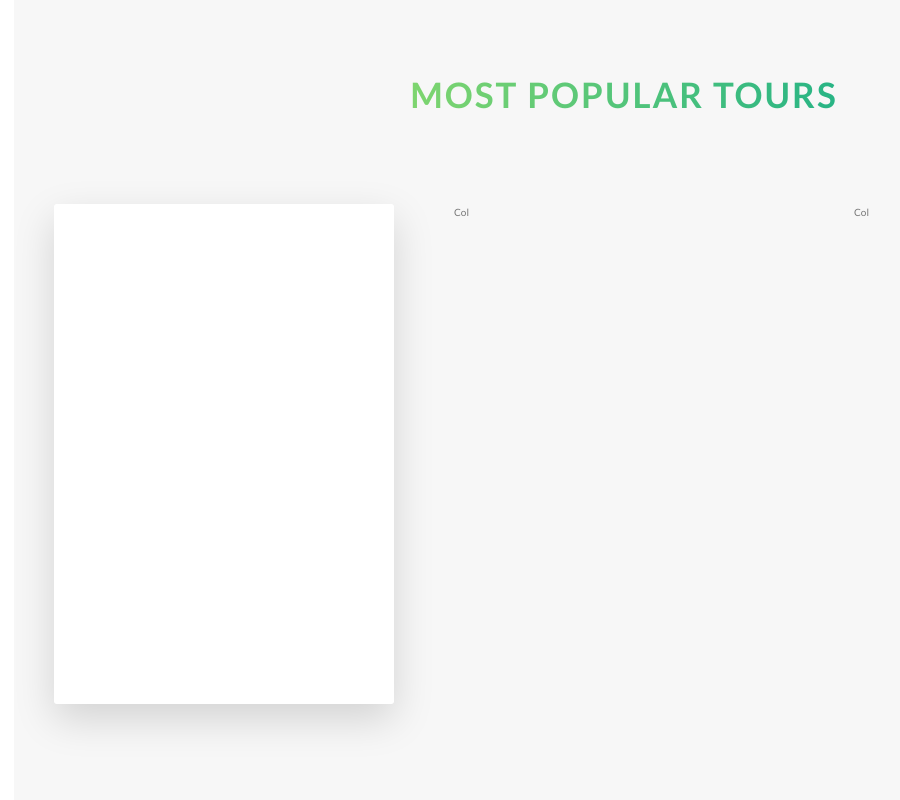
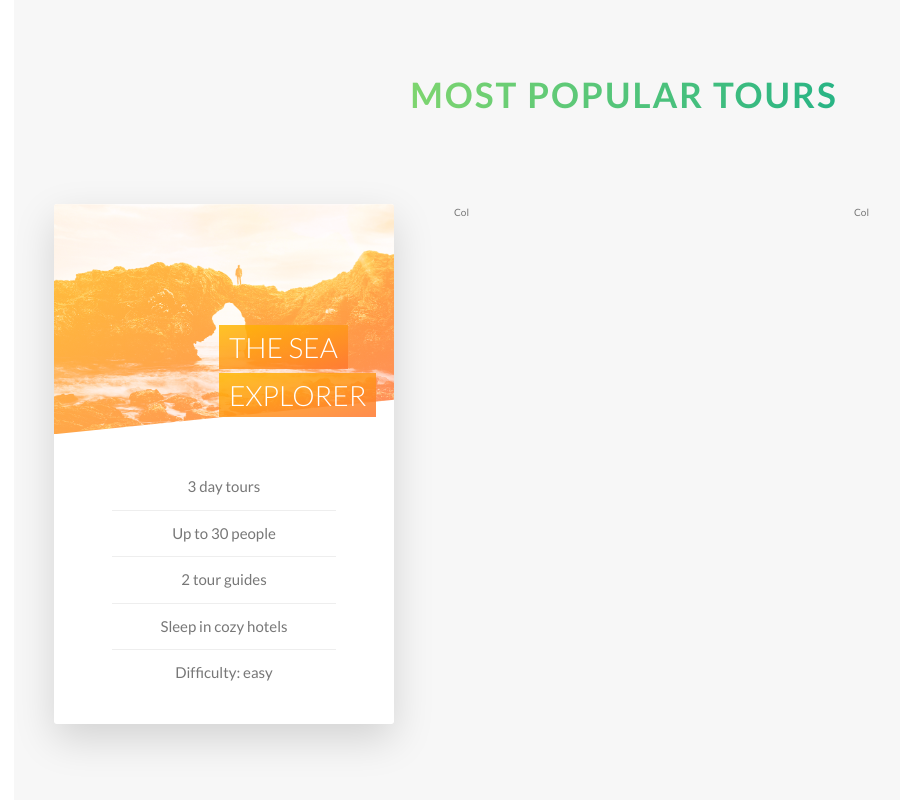
Before and after one commit to pneibaur/css-natours-exercise, a website: page starter/index.html in a window 1280 px wide. Shown: the part 2205-3005 px from the top of the page, without its empty margins (16-916 px from the left). Drawn offline with Linux system fonts and the light colour scheme.

Commit message:
tours section part 2

```diff
--- a/starter/index.html
+++ b/starter/index.html
@@ -185,7 +185,24 @@
                         <!-- in order to get the card to "flip", we need to make a .card and a .card__side.  -->
                         <div class="card">
                             <div class="card__side card__side--front">
-                                FRONT
+                                <div class="card__picture card__picture--1">
+                                    <!-- this is the HTML for empty space -->
+                                    &nbsp;
+                                </div>
+                                <h4 class="card__heading">
+                                    <span class="card__heading-span card__heading-span--1">
+                                        The Sea Explorer
+                                    </span>
+                                </h4>
+                                <div class="card__details">
+                                    <ul>
+                                        <li>3 day tours</li>
+                                        <li>Up to 30 people</li>
+                                        <li>2 tour guides</li>
+                                        <li>Sleep in cozy hotels</li>
+                                        <li>Difficulty: easy</li>
+                                    </ul>
+                                </div>
                             </div>
                             <div class="card__side card__side--back card__side--back-1">
                                 BACK
--- a/starter/sass/abstracts/_variables.scss
+++ b/starter/sass/abstracts/_variables.scss
@@ -3,6 +3,7 @@
 $color-black: #000;
 $color-grey-dark: #777;
 $color-grey-light-1: #f7f7f7;
+$color-grey-light-2: #eee;
 
 $color-primary: #55c57a;
 $color-primary-light: #7ed56f;
--- a/starter/sass/components/_card.scss
+++ b/starter/sass/components/_card.scss
@@ -6,15 +6,14 @@
     perspective: 150rem;
     // remember, this is used in tandem with position:absolute down below
     position: relative;
-    height: 50rem;
+    height: 52rem;
 
     &__side{
-        color: white;
         font-size: 2rem;
         // when we combine the height with position:absolute, it takes the element out of the rendering flow
         // this makes the animation we're trying to create here not work with perspective properly
         // basically the parent element collapses and loses all height, so we have to specify the same height in the parent element.
-        height: 50rem;
+        height: 52rem;
         transition: all .8s ease;
         // this is to help stack the --front and --back on top of one another, and set the position to top left.
         position: absolute;
@@ -23,6 +22,8 @@
         width: 100%;
         backface-visibility: hidden;
         border-radius: 3px;
+        // down below in the card images, the image wants to overflow, and it ruins the border-radius effect. this keeps that overflow hidden.
+        overflow: hidden;
         box-shadow: 0 1.5rem 4rem rgba(vars.$color-black, .15);
 
         &--front{
@@ -42,9 +43,75 @@
 
     // when we hover over the card and want the __side to transform
     &:hover &__side--front {
-        transform: rotateY(180deg);
+        // we do negative 180deg here so it has that continuous movement like the card is flipping over.
+        transform: rotateY(-180deg);
     }
     &:hover &__side--back {
         transform: rotateY(0);
     }
+
+    &__picture{
+        background-size: cover;
+        height: 23rem;
+        // this blends the bg images in the child elements: so now the linear-gradient and the image are one.
+        // think of this as basic photoshop blending that CSS now has built in!
+        background-blend-mode: screen;
+        clip-path: polygon(0 0, 100% 0, 100% 85%, 0 100%);
+
+        &--1{
+            background-image:
+            linear-gradient(to right bottom, vars.$color-secondary-light, vars.$color-secondary-dark),
+            url(../../img/nat-5.jpg);
+        }
+        &--2{
+            background-image: url(../../img/nat-5.jpg);
+        }
+        &--3{
+            background-image: url(../../img/nat-5.jpg);
+        }
+    }
+
+    &__heading {
+        font-size: 2.8rem;
+        font-weight: 300;
+        text-transform: uppercase;
+        color: vars.$color-white;
+        position: absolute;
+        top: 12rem;
+        right: -8rem;
+        width: 75%;
+    }
+
+    &__heading-span {
+        padding: .5rem 1rem;
+        // the heading-span is being sliced into two lines, so we want the two lines to be treated as two separate elements. hence this below.
+        box-decoration-break: clone;
+
+        &--1{
+            background-image:
+            linear-gradient(to right bottom, rgba(vars.$color-secondary-light, .85), rgba(vars.$color-secondary-dark, .85));
+        }
+    }
+
+    &__details{
+        padding: 3rem;
+
+        ul{
+            list-style: none;
+            width: 80%;
+            // we are aligning a block element inside a block element, so this will work.
+            margin: 0 auto;
+
+            li{
+                text-align: center;
+                font-size: 1.5rem;
+                padding: 1rem;
+
+                // this targets all the li items except the last child.
+                &:not(:last-child){
+                    border-bottom: 1px solid vars.$color-grey-light-2;
+                }
+            }
+        }
+    }
 }
```
Also changed, not shown: starter/css/style.css, 1 other file.
